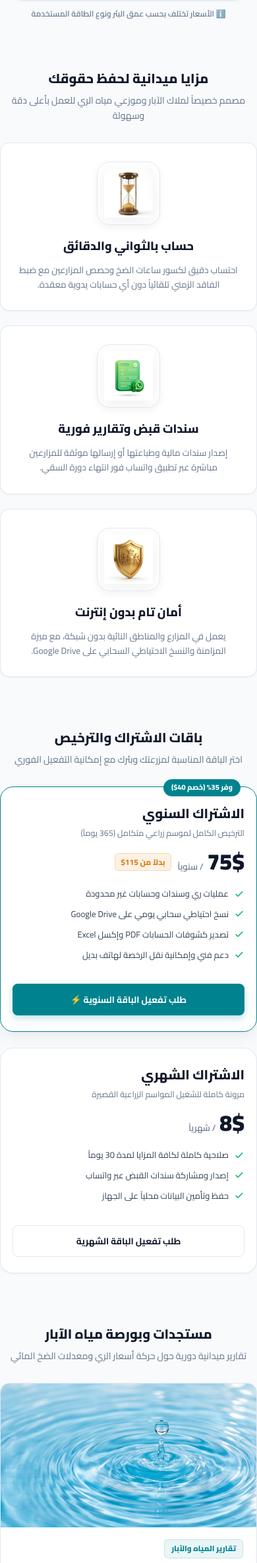
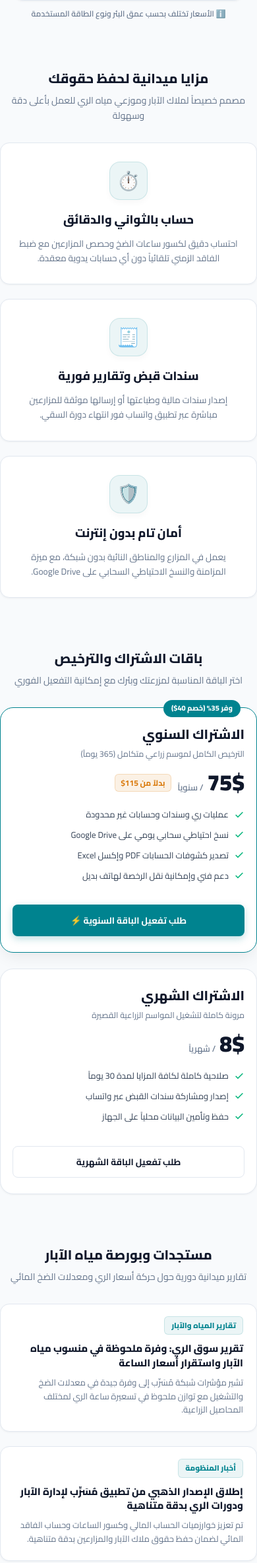
Before and after one commit to OmarALHomi/mosarib, a PHP site: page / in a window 390 px wide. Shown: the part 1098-3467 px from the top of the page at 66% size. Run offline with PHP 8.4, Linux system fonts and the light colour scheme; data that the repository does not hold is empty.

Commit message:
fix(portal): remove oversized images, fix overcrowding and add responsive constraints

```diff
--- a/web_dashboard/assets/css/portal.css
+++ b/web_dashboard/assets/css/portal.css
@@ -65,6 +65,12 @@
 html, body {
   max-width: 100%;
   overflow-x: hidden;
+}
+
+img {
+  max-width: 100%;
+  height: auto;
+  display: block;
 }
 
 body {
@@ -530,6 +536,26 @@ header.portal-nav {
   transform: translateY(-3px);
   box-shadow: var(--shadow-md);
   border-color: var(--primary);
+}
+
+.feature-icon {
+  width: 58px;
+  height: 58px;
+  margin: 0 auto 16px;
+  border-radius: 16px;
+  background: var(--primary-light);
+  color: var(--primary);
+  display: flex;
+  align-items: center;
+  justify-content: center;
+  font-size: 28px;
+  border: 1px solid rgba(0, 131, 143, 0.15);
+  box-shadow: 0 4px 10px rgba(0, 0, 0, 0.03);
+  transition: transform 0.25s ease;
+}
+
+.feature-box:hover .feature-icon {
+  transform: scale(1.08);
 }
 
 .feature-icon-media {
--- a/web_dashboard/index.php
+++ b/web_dashboard/index.php
@@ -292,23 +292,17 @@ if (empty($directDownloadUrl)) {
     </div>
     <div class="features-grid">
       <div class="feature-box">
-        <div class="feature-icon-media">
-          <img src="assets/images/feat_hourglass.jpg" alt="حساب بالثواني والدقائق" class="feature-3d-img" loading="lazy">
-        </div>
+        <div class="feature-icon">⏱️</div>
         <h3>حساب بالثواني والدقائق</h3>
         <p>احتساب دقيق لكسور ساعات الضخ وحصص المزارعين مع ضبط الفاقد الزمني تلقائياً دون أي حسابات يدوية معقدة.</p>
       </div>
       <div class="feature-box">
-        <div class="feature-icon-media">
-          <img src="assets/images/feat_receipt.jpg" alt="سندات قبض وتقارير فورية" class="feature-3d-img" loading="lazy">
-        </div>
+        <div class="feature-icon">🧾</div>
         <h3>سندات قبض وتقارير فورية</h3>
         <p>إصدار سندات مالية وطباعتها أو إرسالها موثقة للمزارعين مباشرة عبر تطبيق واتساب فور انتهاء دورة السقي.</p>
       </div>
       <div class="feature-box">
-        <div class="feature-icon-media">
-          <img src="assets/images/feat_shield.jpg" alt="أمان تام بدون إنترنت" class="feature-3d-img" loading="lazy">
-        </div>
+        <div class="feature-icon">🛡️</div>
         <h3>أمان تام بدون إنترنت</h3>
         <p>يعمل في المزارع والمناطق النائية بدون شبكة، مع ميزة المزامنة والنسخ الاحتياطي السحابي على Google Drive.</p>
       </div>
@@ -386,11 +380,6 @@ if (empty($directDownloadUrl)) {
     <div class="news-grid">
       <?php foreach (array_slice($portalNews, 0, 3) as $nw): ?>
       <div class="news-card">
-        <?php if (!empty($nw['image'])): ?>
-        <div class="news-cover-wrap <?= (!empty($nw['image']) && strpos($nw['image'], 'pump') !== false) ? 'news-cover-pump' : '' ?>">
-          <img src="<?= htmlspecialchars($nw['image']) ?>" alt="<?= htmlspecialchars($nw['title']) ?>" class="news-cover-img" loading="lazy">
-        </div>
-        <?php endif; ?>
         <div class="news-body-content">
           <span class="news-tag"><?= htmlspecialchars($nw['category'] ?? 'تقارير الآبار') ?></span>
           <h3 class="news-title"><?= htmlspecialchars($nw['title']) ?></h3>
```
Also changed, not shown: 2 other files.
